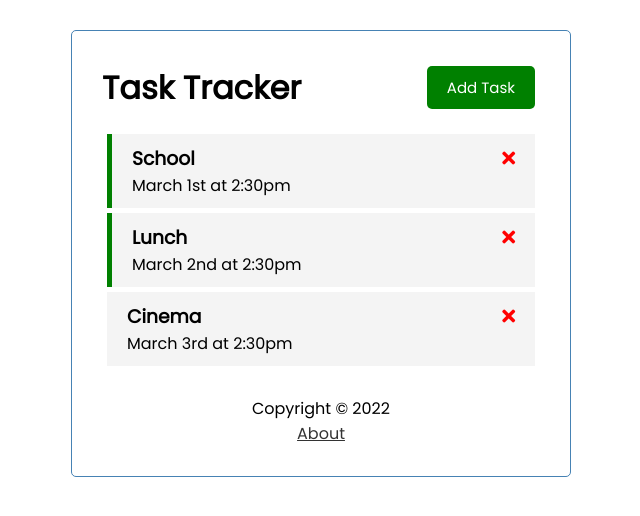
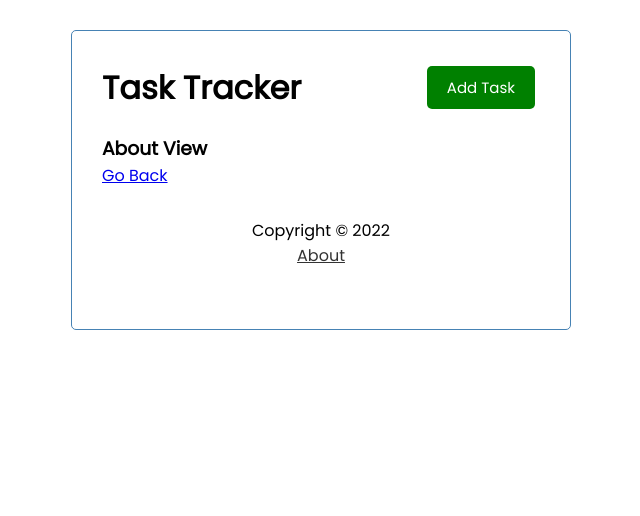
Before and after one commit to hesteren/vue-js-crash-course, a Vue app: page /about in a window 1280 px wide. Shown: the top 516 px of the page, without its empty margins (319-959 px from the left). Built offline with nearby package versions, Linux system fonts and the light colour scheme.

Commit message:
Moved Task Tracker to Home view + router working

```diff
--- a/src/App.vue
+++ b/src/App.vue
@@ -1,10 +1,9 @@
 <template>
   <div class="container">
     <Header @toggle-add-task="toggleAddTask" title="Task Tracker" :showAddTask="showAddTask" ></Header>
-    <div v-show="showAddTask">
-      <AddTask @add-task="addTask"></AddTask>
-    </div>
-    <Tasks @toggle-reminder="toggleReminder" @delete-task="deleteTask" :tasks="tasks"></Tasks>
+
+    <RouterView :showAddTask="showAddTask"></RouterView>
+
     <Footer></Footer>
   </div>
 </template>
@@ -15,8 +14,6 @@
 
 <script>
 import Header from './components/Header.vue';
-import Tasks from './components/Tasks.vue';
-import AddTask from './components/AddTask.vue';
 import Footer from './components/Footer.vue';
 
 
@@ -27,52 +24,17 @@ export default {
   name: 'App',
   components: {
     Header,
-    Tasks,
-    AddTask,
     Footer
 },
 methods: {
-  deleteTask(id) {
-    if (confirm(`Are you sure you want to delete task: ${id}?`))
-    this.tasks = this.tasks.filter((task) => task.id !== id);
-  },
-  toggleReminder(id) {
-    this.tasks = this.tasks.map((task) => task.id == id ? {...task, reminder: !task.reminder } : task )
-  },
-  addTask(task) {
-    this.tasks = [...this.tasks, task]
-  },
   toggleAddTask() {
     this.showAddTask = !this.showAddTask;
   }
 },
   data() {
     return {
-      tasks: [],
       showAddTask: false
     }
-  },
-  created() {
-    this.tasks = [
-      {
-        id: 1,
-        text: 'School',
-        day: 'March 1st at 2:30pm',
-        reminder: true
-      },
-      {
-        id: 2,
-        text: 'Lunch',
-        day: 'March 2nd at 2:30pm',
-        reminder: true
-      },
-      {
-        id: 3,
-        text: 'Cinema',
-        day: 'March 3rd at 2:30pm',
-        reminder: false
-      }
-    ]
   }
 }
 </script>
--- a/src/components/Footer.vue
+++ b/src/components/Footer.vue
@@ -1,7 +1,7 @@
 <template>
     <footer>
         <p>Copyright &copy; 2022</p>
-        <a href="/about">About</a>
+        <router-link to="/about">About</router-link>
     </footer>
 </template>
 
--- a/src/views/About.vue
+++ b/src/views/About.vue
@@ -1,7 +1,7 @@
 <template>
-    <h3>Version 1.0.0</h3>
-    <router-link to="/">Go Back</router-link>
-  </template>
+  <h3>About View</h3>
+  <router-link to="/">Go Back</router-link>
+</template>
 
   <script>
   export default {
--- /dev/null
+++ b/src/views/Home.vue
@@ -0,0 +1,67 @@
+<template>
+
+<div v-show="showAddTask">
+    <AddTask @add-task="addTask"></AddTask>
+</div>
+<Tasks @toggle-reminder="toggleReminder" @delete-task="deleteTask" :tasks="tasks"></Tasks>
+
+
+</template>
+
+<script>
+    import Tasks from '../components/Tasks.vue'
+    import AddTask from '../components/AddTask.vue'
+
+
+
+  export default {
+    name: 'Home',
+    components: {
+        AddTask,
+        Tasks
+    },
+    props: {
+        showAddTask: Boolean
+    },
+    created() {
+        this.tasks = [
+        {
+            id: 1,
+            text: 'School',
+            day: 'March 1st at 2:30pm',
+            reminder: true
+        },
+        {
+            id: 2,
+            text: 'Lunch',
+            day: 'March 2nd at 2:30pm',
+            reminder: true
+        },
+        {
+            id: 3,
+            text: 'Cinema',
+            day: 'March 3rd at 2:30pm',
+            reminder: false
+        }
+        ]
+    },
+    methods: {
+        deleteTask(id) {
+            if (confirm(`Are you sure you want to delete task: ${id}?`))
+            this.tasks = this.tasks.filter((task) => task.id !== id);
+        },
+        toggleReminder(id) {
+            this.tasks = this.tasks.map((task) => task.id == id ? {...task, reminder: !task.reminder } : task )
+        },
+        addTask(task) {
+            this.tasks = [...this.tasks, task]
+        }
+    },
+    data() {
+        return {
+            tasks: []
+        }
+    },
+    inheritAttrs: false, // disable 'non-props' warning
+  };
+</script>
```
Also changed, not shown: src/router/index.js (+6 -4 lines).
